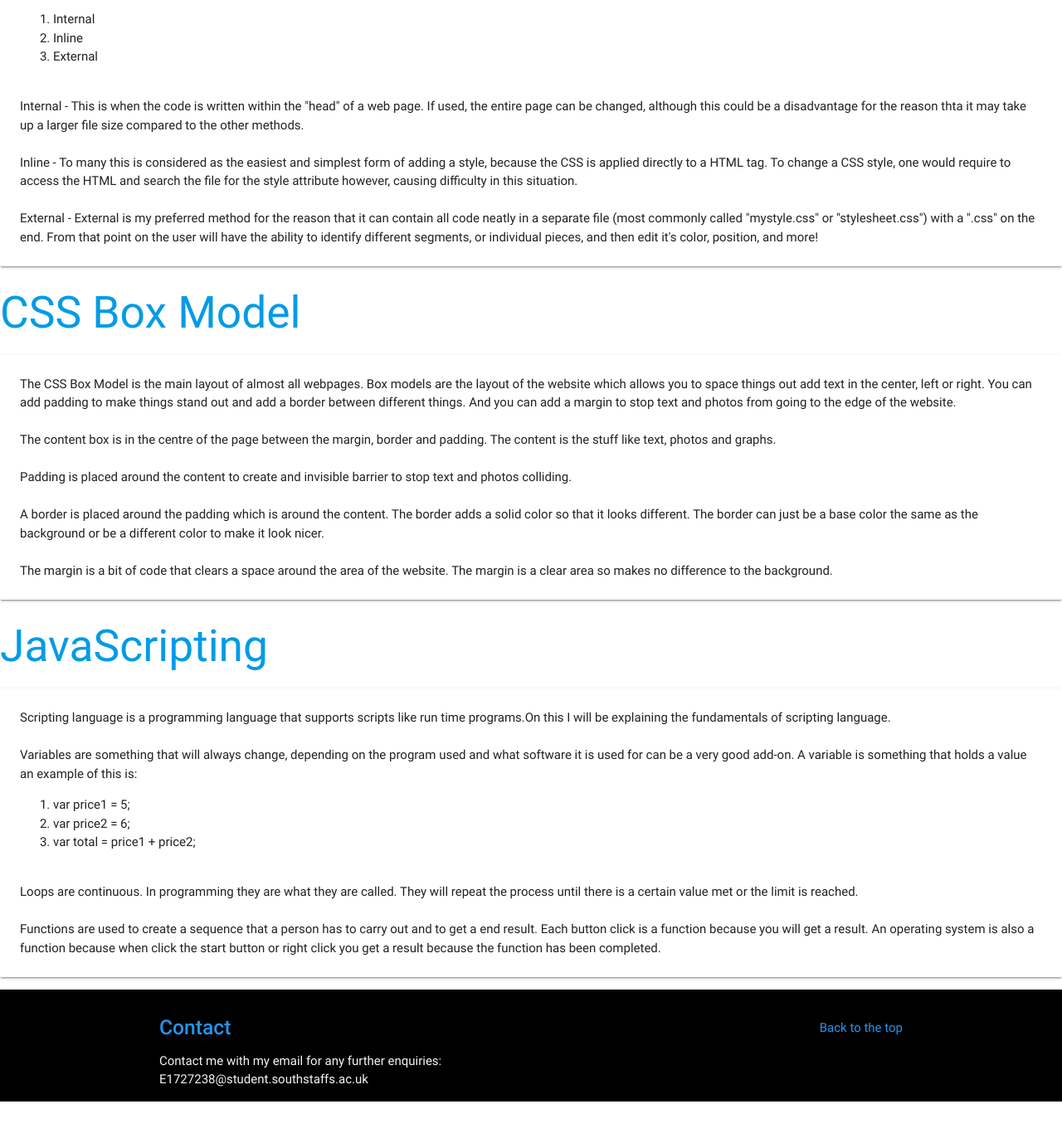
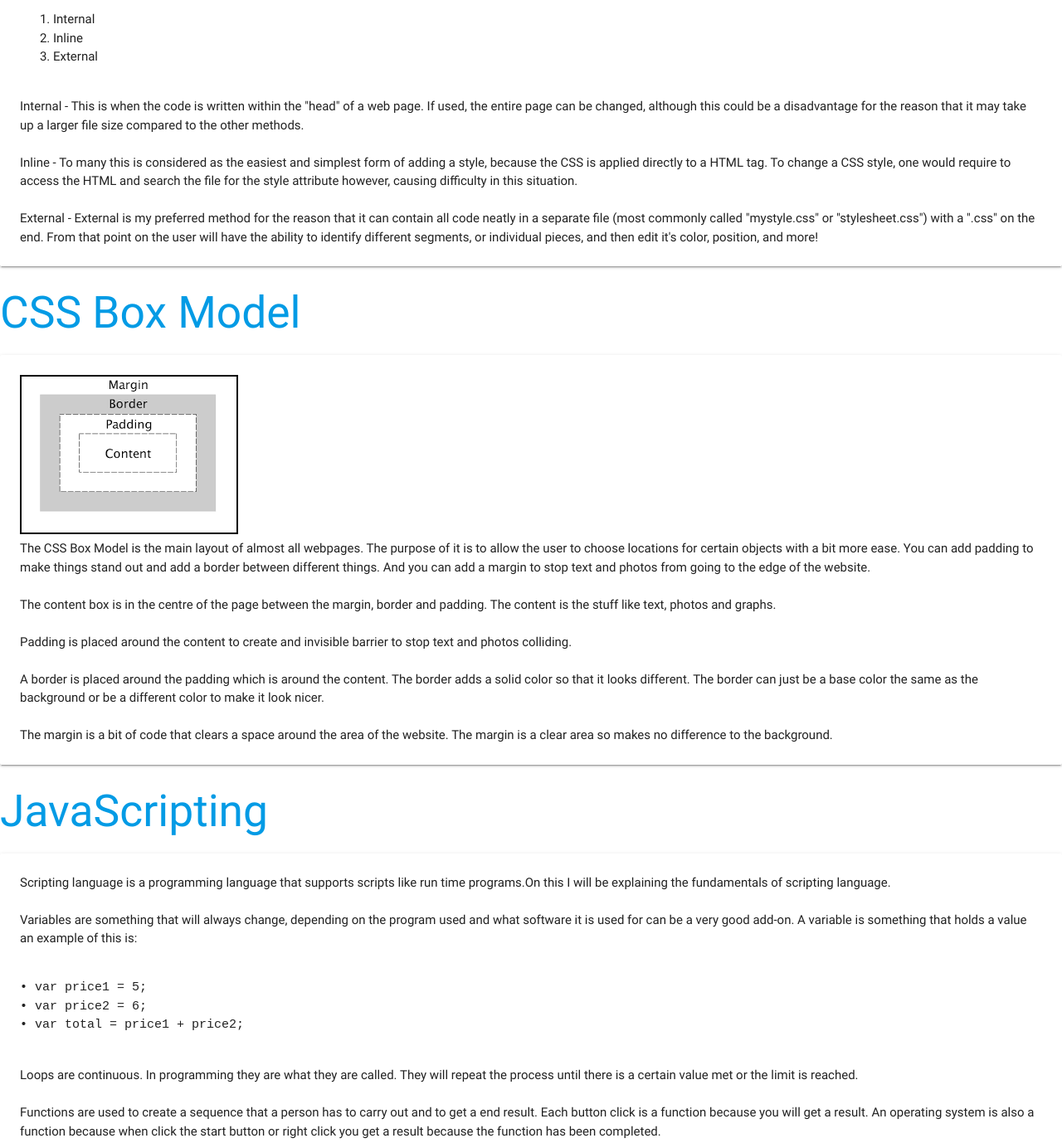
Before and after one commit to BenEvetts/myWebpage, a plain HTML site: page index.html in a window 1280 px wide. Shown: the part 1071-2449 px from the top of the page at 83% size. Before the commit the page ends 2419 px from the top, so only its background shows below. Drawn offline with nearby package versions, Linux system fonts and the light colour scheme.

Commit message:
Update 16/11/17 16:10

```diff
--- a/index.html
+++ b/index.html
@@ -18,8 +18,7 @@
         <nav>
           <div class="nav-wrapper container">
             <a href="#" class="brand-logo" style="font-size: 35px">About Making Webpages!</a>
-      <ul id="nav-mobile" class="right hide-on-med-and-down">
-      </ul>
+            <ul id="nav-mobile" class="right hide-on-med-and-down"></ul>
           </div>
         </nav>
 <!--Header Image-->
@@ -47,7 +46,7 @@
         <div class="col m4">
           <div class="card">
             <div class="card-image">
-              <img src="assets/img2.jpeg">
+              <img src="assets/csscard.jpeg">
               <span class="card-title">CSS Box Model</span>
             </div>
             <div class="card-content">
@@ -80,15 +79,13 @@
     <div class="card horizontal">
       <div class="card-stacked">
         <div class="card-content">
-
           <p>HTML is always the base coding to any website. Also, it can be used to implement a variety of other types of code, one of these are CSS. For the CSS to be incorporated you must use one (or more) of the listed method </p>
           <ol>
             <li>Internal</li>
             <li>Inline</li>
 			      <li>External</li>
-					</ol>
-					<br>
-					<p>Internal - This is when the code is written within the "head" of a web page. If used, the entire page can be changed, although this could be a disadvantage for the reason thta it may take up a larger file size compared to the other methods.</p><br>
+          </ol><br>
+          <p>Internal - This is when the code is written within the "head" of a web page. If used, the entire page can be changed, although this could be a disadvantage for the reason that it may take up a larger file size compared to the other methods.</p><br>
           <p>Inline - To many this is considered as the easiest and simplest form of adding a style, because the CSS is applied directly to a HTML tag. To change a CSS style, one would require to access the HTML and search the file for the style attribute however, causing difficulty in this situation.</p><br>
           <p>External - External is my preferred method for the reason that it can contain all code neatly in a separate file (most commonly called "mystyle.css" or "stylesheet.css") with a ".css" on the end. From that point on the user will have the ability to identify different segments, or individual pieces, and then edit it's color, position, and more!</p>
         </div>
@@ -101,7 +98,8 @@
     <div class="card horizontal">
       <div class="card-stacked">
         <div class="card-content">
-          <p>The CSS Box Model is the main layout of almost all webpages. Box models are the layout of the website which allows you to space things out add text in the center, left or right. You can add padding to make things stand out and add a border between different things. And you can add a margin to stop text and photos from going to the edge of the website.</p><br>
+          <img class="responsive-img" src="assets/cssbox.png" max-width="100%" height="auto"/>
+          <p>The CSS Box Model is the main layout of almost all webpages. The purpose of it is to allow the user to choose locations for certain objects with a bit more ease. You can add padding to make things stand out and add a border between different things. And you can add a margin to stop text and photos from going to the edge of the website.</p><br>
           <p>The content box is in the centre of the page between the margin, border and padding. The content is the stuff like text, photos and graphs.</p><br>
           <p>Padding is placed around the content to create and invisible barrier to stop text and photos colliding.</p><br>
           <p>A border is placed around the padding which is around the content. The border adds a solid color so that it looks different. The border can just be a base color the same as the background or be a different color to make it look nicer.</p><br>
@@ -118,11 +116,12 @@
         <div class="card-content">
           <p>Scripting language is a programming language that supports scripts like run time programs.On this I will be explaining the fundamentals of scripting language.</p><br>
 					<p>Variables are something that will always change, depending on the program used and what software it is used for can be a very good add-on. A variable is something that holds a value an example of this is:</p>
-						<ol>
-              <li>var price1 = 5;</li>
-              <li>var price2 = 6;</li>
-							<li>var total = price1 + price2;</li>
-					  </ol><br>
+				      <xmp>
+• var price1 = 5;
+• var price2 = 6;
+• var total = price1 + price2;
+            </xmp>
+
           <p>Loops are continuous. In programming they are what they are called. They will repeat the process until there is a certain value met or the limit is reached.</p><br>
           <p>Functions are used to create a sequence that a person has to carry out and to get a end result. Each button click is a function because you will get a result. An operating system is also a function because when click the start button or right click you get a result because the function has been completed.</p>
         </div>
```
Also changed, not shown: assets/csscard.jpeg (added), assets/img2.jpeg (deleted). Lines whose indentation alone changed are shown as unchanged.
